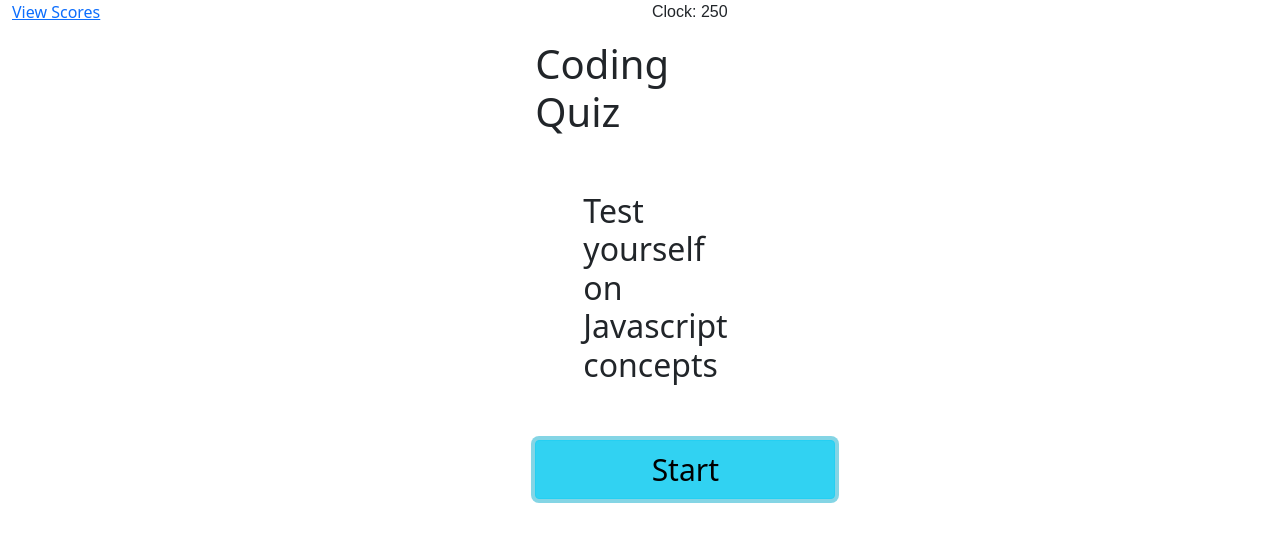
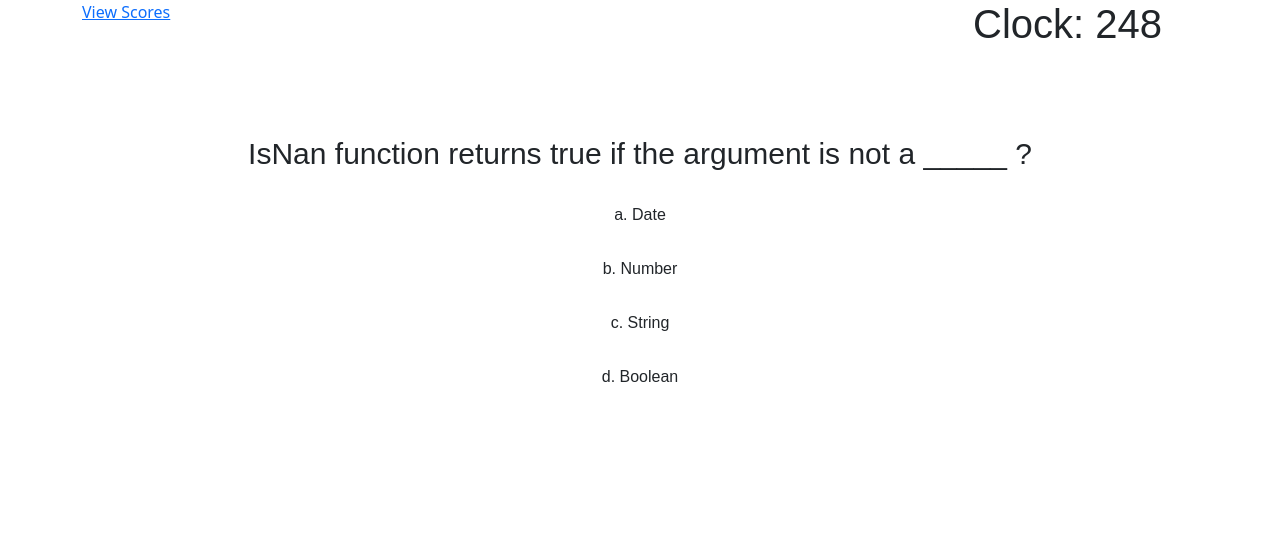
Before and after one commit to eugenestar5/Code-MultipleChoice-Quiz, a plain HTML site: page index.html in a window 1280 px wide. Both pictures are taken after a click on the button "Start". Drawn offline with nearby package versions, Linux system fonts and the light colour scheme.

Commit message:
updated the files to make it app work

```diff
--- a/Assets/Scripts/script.js
+++ b/Assets/Scripts/script.js
@@ -6,7 +6,7 @@ var Quizquestions = [
         answer: "b. Number"
     },
     {
-        question: "Negative Infinity is a number is JS which can be derived by dividing a negative number by _____ ",
+        question: "Negative Infinity is a number in JS which can be derived by dividing a negative number by _____ ",
         choices: ["a. one", "b. undefined", "c. zero", "d. three"],
         answer: "c. zero"
     },
@@ -28,11 +28,11 @@ var Quizquestions = [
     {
         question: "How do you call a function named myFunction?",
         choices: ["a. call myFunction()", "b. call function myFunction()", "c. myFunction()", "d. call myFunction"],
-        answer: "c. myFunctions()"
+        answer: "c. myFunction()"
     },
     {
         question: "What function is used to retrieve an ID attribute of HTML element ____.",
-        choices: ["a. getElementbyClass", "b.getElementByID", "c. getElementbyName", "d. getElementbyFunction"],
+        choices: ["a. getElementbyClass", "b. getElementByID", "c. getElementbyName", "d. getElementbyFunction"],
         answer: "b. getElementByID"
     },
     {
@@ -48,12 +48,12 @@ var Quizquestions = [
     {
         question: "Identify one looping structure in Javascript?",
         choices: ["a. For", "b. when", "c. where", "d. if"],
-        answer: "a. for"
+        answer: "a. For"
     },
     {
         question: "What function is used to convert numbers between different bases?",
         choices: ["a. while loops", "b. convert", "c. parseNumber", "d. parseInt()"],
-        answer: "d. d. parseInt()"
+        answer: "d. parseInt()"
     },
     {
         question: "What will be the result of 3+2+ a string of 7?",
@@ -106,6 +106,14 @@ function Quiz(){
     timeLeft.textContent = OverallTime;
     userInitialInput.textContent = "";
 
+    // showQuestion();
+
+    startQuiz.style.display = "none";
+    scoreSummary.style.display = "none";
+    highScoreSection.style.display = "none";
+    questionTag.style.display = "block";
+
+
     var timer = setInterval(function(){
         OverallTime--;
         timeLeft.textContent = OverallTime;
@@ -115,7 +123,7 @@ function Quiz(){
                 gameEnd();
             }
         }
-    },10000);
+    },1000);
 
     showQuestion();
 }
@@ -129,21 +137,25 @@ function showQuestion() {
 }
 
 
-// Show if anser is correct or wrong
+// Show if answer is correct or wrong
 function AnswerValidation(answer) {
     lineBreak.style.display = "block";
     checkAnswer.style.display = "block";
-
-    if (questions[questIndex].answer === questions[questIndex].choices[answer]) {
+    console.log(Quizquestions[questIndex])
+    if (Quizquestions[questIndex].answer === Quizquestions[questIndex].choices[answer]) {
         // correct answer, add 1 to final score
         correctAnswer++;
         // console.log(correctAns);
         checkAnswer.textContent = "Correct!";
+        checkAnswer.style.color= "green";
+        checkAnswer.style.fontSize= "40px";
     } else {
         // wrong answer, take 10 second from timer
-        totalTime -= 10;
+        OverallTime -= 10;
         timeLeft.textContent = OverallTime;
-        checkAnswer.textContent = "Wrong! The correct answer is: " + questions[questIndex].answer;
+        checkAnswer.textContent = "Wrong! The correct answer is: " + Quizquestions[questIndex].answer;
+        checkAnswer.style.color= "red";
+        checkAnswer.style.fontSize= "40px";
     }
 
     questIndex++;
@@ -225,7 +237,7 @@ function showScores() {
     timer.style.display = "none";
     questionTag.style.display = "none";
     timeGone.style.display = "none";
-    summaryScore.style.display = "none";
+    scoreSummary.style.display = "none";
     highScoreSection.style.display = "block";
 
     var savedScores = localStorage.getItem("high scores");
--- a/Assets/Styles/style.css
+++ b/Assets/Styles/style.css
@@ -8,9 +8,9 @@ body {
     justify-content: left;
 }
 
-main {
+/* main {
     width: 100%;
-}
+} */
 
 p {
     font-family: sans-serif;
@@ -22,3 +22,12 @@ p {
     font-size: 30px;
     width: 300px;
 }
+
+
+#questions {
+    font-size: 30px;
+}
+
+#answers {
+    font-size: 20px;
+}
--- a/index.html
+++ b/index.html
@@ -9,31 +9,31 @@
     <link rel="stylesheet" href="https://cdn.jsdelivr.net/npm/bootstrap@5.1.3/dist/css/bootstrap.min.css">
 </head>
 <body>
-    <div class="container-fluid" id="mainContainer">
+    <div class="container" id="mainContainer">
 
         <!-- quiz timer and view scores -->
         <div class="row">
-            <div class="col text-left">
+            <div class="col-12 col-md-9">
                 <a href="#" id="viewScore">View Scores</a>
             </div>
             <div id="timer" class="col text-right">
-                <p class="far fa-clock"> Clock: <span id="timeLeft">0</span></p>
+                <p class="far fa-clock display-6 text-center"> Clock: <span id="timeLeft">0</span></p>
             </div>
             <div id="timeGone" class="col text-right" style="display: none;">Time Up!!!!!!</div>
         </div>
 
         <!-- staring quiz on the start screen -->
-        <main class="row text-left justify-content-center">
-            <div id="startQuiz" class="col-md-2 justify-content-center">
-                <h1 class="font-weight-bold pl-5 pr-5">Coding Quiz</h1>
+        <main class="display-3 text-center row justify-content-center mt-4">
+            <div id="startQuiz" class="col-12 col-md-8 ">
+                <h1 class="font-weight-bold">Coding Quiz</h1>
                 <h2 id="h2Header" class="p-5">Test yourself on Javascript concepts </h2>
-                <button type="button" id="start-button" class="btn btn-info ml-5 align-center">Start</button>
+                <button type="button" id="start-button" class="btn btn-info p-3 my-2 w-100">Start</button>
             </div>
 
             <!-- Questions -->
             <div id="questionTag" style="display:none;">
-                <p id="questions" class="pl-5 ml-2 pt-5 justify-content-center font-weight-bold"></p>
-                    <div class="pl-5 pt-2 pb-3 m-2 justify-content-center">
+                <p id="questions" class="pl-5 ml-2 pt-5 font-weight-bold"></p>
+                    <div class="pl-5 pt-2 pb-3 m-2" id="answers">
                         <p><button id="btNum0" class="btn btn-dark-bg-sbutle"></button></p>
                         <p><button id="btNum1" class="btn btn-dark-bg-sbutle"></button></p>
                         <p><button id="btNum2" class="btn btn-dark-bg-sbutle"></button></p>
@@ -44,7 +44,7 @@
             </div>
 
             <!-- Scores -->
-            <div class="pl-5 ml-2 pt-5 justify-content-center font-weight-bold" id="scoreSummary" style="display: none;">
+            <div class="pl-5 ml-2 pt-5 font-weight-bold" id="scoreSummary" style="display: none;">
                 <div class="col-2"></div>
                 <div class="col-8 text-left">
                     <h2 class="font-weight-bold pt-2 pb-3 m-2">Your final score is <span id="finalScore"></span> !</h2>
@@ -57,7 +57,7 @@
             </div>
 
              <!-- highscores section -->
-             <div id="highScoreSection" class="pl-5 ml-4 pt-5 justify-content-center font-weight-bold" style="display: none;">
+             <div id="highScoreSection" class="pl-5 ml-4 pt-5  font-weight-bold" style="display: none;">
                 <h2 class="font-weight-bold pt-2 pb-3 mb-2">High Scores</h2>
 
                 <div id="listOfHighScores" class="list-group list-group-flush pt-2 pb-3 mb-2"></div>
```
Also changed, not shown: Assets/Images/Quiz_ss.jpg (added), 1 other file.
